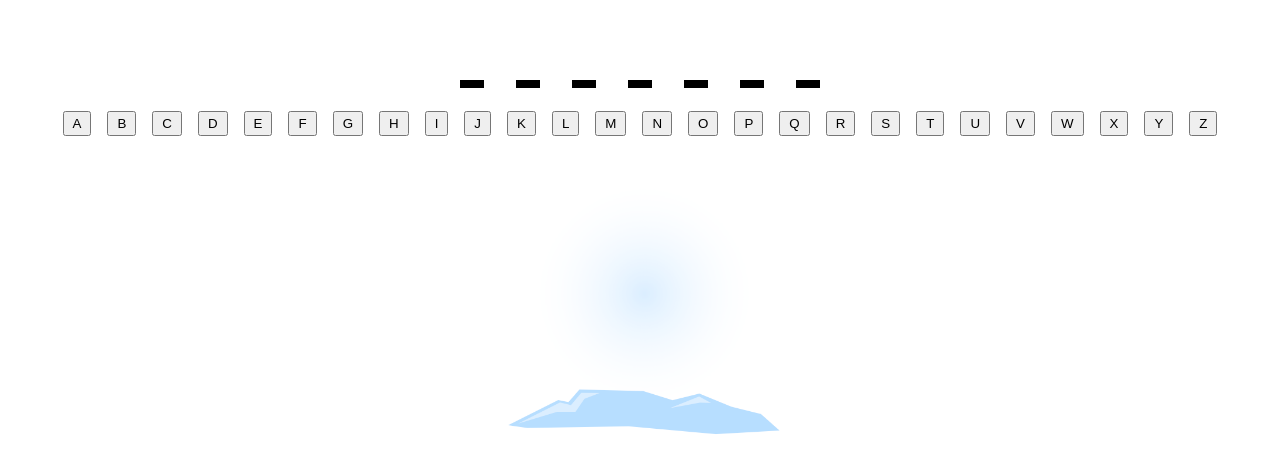
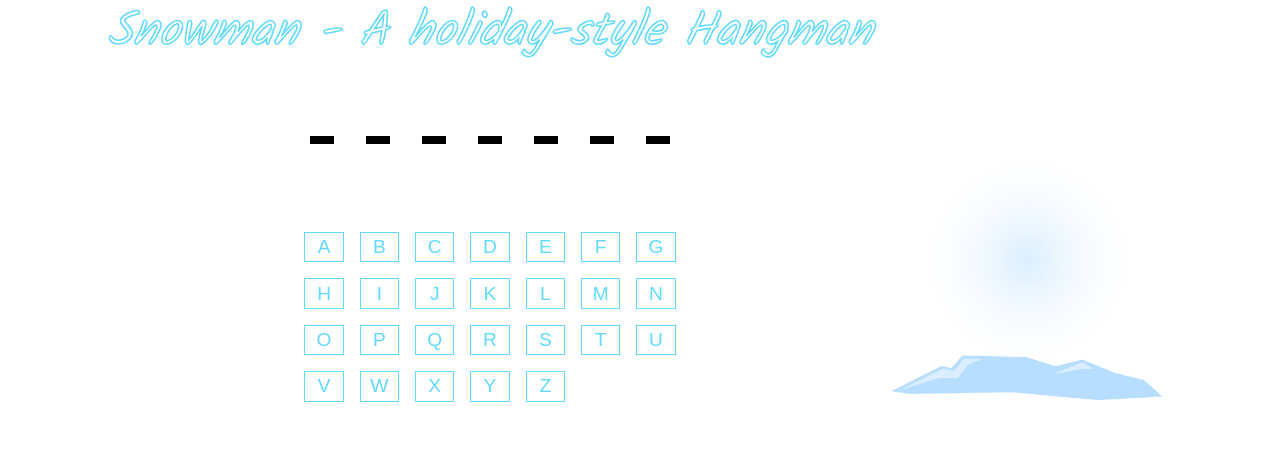
Before and after one commit to Sgreid7/snowman, a React (Create React App) app: page / in a window 1280 px wide. Shown: the top 472 px of the page. Built offline with nearby package versions, Linux system fonts and the light colour scheme.

Commit message:
added styles, button disable needs work

```diff
--- a/package.json
+++ b/package.json
@@ -32,6 +32,7 @@
     "json": "^9.0.6",
     "react": "^16.13.1",
     "react-dom": "^16.13.1",
-    "react-scripts": "^3.4.1"
+    "react-scripts": "^3.4.1",
+    "styled-components": "^5.0.1"
   }
 }
--- a/public/index.html
+++ b/public/index.html
@@ -1,15 +1,22 @@
 <!DOCTYPE html>
 <html lang="en">
   <head>
-    <meta charset="utf-8">
-    <link rel="shortcut icon" href="%PUBLIC_URL%/favicon.ico">
-    <meta name="viewport" content="width=device-width, initial-scale=1, shrink-to-fit=no">
-    <meta name="theme-color" content="#000000">
+    <meta charset="utf-8" />
+    <link rel="shortcut icon" href="%PUBLIC_URL%/favicon.ico" />
+    <link
+      href="https://fonts.googleapis.com/css?family=Kalam&display=swap"
+      rel="stylesheet"
+    />
+    <meta
+      name="viewport"
+      content="width=device-width, initial-scale=1, shrink-to-fit=no"
+    />
+    <meta name="theme-color" content="#000000" />
     <!--
       manifest.json provides metadata used when your web app is added to the
       homescreen on Android. See https://developers.google.com/web/fundamentals/web-app-manifest/
     -->
-    <link rel="manifest" href="%PUBLIC_URL%/manifest.json">
+    <link rel="manifest" href="%PUBLIC_URL%/manifest.json" />
     <!--
       Notice the use of %PUBLIC_URL% in the tags above.
       It will be replaced with the URL of the `public` folder during the build.
--- a/src/App.js
+++ b/src/App.js
@@ -1,6 +1,8 @@
 import React, { Component, useState, useEffect } from 'react'
+import Header from './components/Header'
 import words from './data.json'
 import alphabet from './letters.json'
+import styled from 'styled-components'
 import step0 from './images/step_0.png'
 import step1 from './images/step_1.png'
 import step2 from './images/step_2.png'
@@ -37,11 +39,12 @@ const App = () => {
 
   return (
     <>
-      <main>
-        <section className="word">
+      <MainContent>
+        <Header text="Snowman - A holiday-style Hangman" />
+        <RandomWord className="word">
           {letters.map((letter) => {
             return (
-              <div className="space">
+              <Underline>
                 <div
                   className={
                     clickedLetters.includes(letter.toUpperCase())
@@ -52,30 +55,73 @@ const App = () => {
                 >
                   {letter}
                 </div>
-              </div>
+              </Underline>
             )
           })}
-        </section>
-        <section className="buttons">
+        </RandomWord>
+        <Buttons>
           {alphabet.map((letter) => {
             return (
-              <button
+              <Button
                 onClick={onLetterClicked}
                 className="button"
                 key={letter}
                 value={letter}
               >
                 {letter}
-              </button>
+              </Button>
             )
           })}
-        </section>
-        <section className="snowman">
-          <img width="300" src={images[revealedLetters.length]} alt="" />
-        </section>
-      </main>
+        </Buttons>
+      </MainContent>
+      <SnowmanSection>
+        <img width="300" src={images[revealedLetters.length]} alt="" />
+      </SnowmanSection>
     </>
   )
 }
 
 export default App
+const MainContent = styled.main`
+  display: flex;
+  flex-direction: column;
+  align-items: center;
+`
+
+const RandomWord = styled.section`
+  display: flex;
+  /* height: 8rem; */
+`
+const Underline = styled.div`
+  border-bottom: 0.5rem solid #000;
+  margin: 5rem 1rem;
+  width: 1.5rem;
+  text-align: center;
+`
+const Buttons = styled.section`
+  display: grid;
+  grid-template-columns: repeat(7, 1fr);
+`
+
+const Button = styled.button`
+  font-size: 1.2rem;
+  margin: 0.5rem;
+  padding: 0.2rem 0.6rem;
+  border: 0.1rem solid #61dafb;
+  color: #61dafb;
+  background: #fff;
+  transition: 0.3s ease;
+  :hover {
+    cursor: pointer;
+    border: 0.1rem solid #fff;
+    color: #fff;
+    background: #61dafb;
+    transform: translateY(-0.5rem);
+    box-shadow: 0 0.1rem 0.2rem #111;
+  }
+`
+
+const SnowmanSection = styled.section`
+  display: flex;
+  align-items: flex-end;
+`
--- /dev/null
+++ b/src/components/Header.jsx
@@ -0,0 +1,16 @@
+import React, { Component } from 'react'
+import styled from 'styled-components'
+
+const Header = ({ text }) => {
+  return <HeaderText>{text}</HeaderText>
+}
+
+export default Header
+const HeaderText = styled.header`
+  font-size: 3rem;
+  font-style: italic;
+  margin-top: 0.5rem;
+  -webkit-text-fill-color: white;
+  -webkit-text-stroke-width: 0.1rem;
+  -webkit-text-stroke-color: #61dafb;
+`
--- a/src/index.css
+++ b/src/index.css
@@ -8,38 +8,17 @@ html {
 
 body {
   margin: 0;
-  min-height: 100%;
-}
-
-main {
-  display: flex;
-  flex-direction: column;
-  align-items: center;
-}
-
-.word {
-  display: flex;
+  font-family: 'Kalam', cursive;
 }
 
 div {
   display: flex;
   justify-content: center;
   font-size: 3rem;
-  margin-top: 5rem;
-}
-
-.space {
-  border-bottom: 0.5rem solid #000;
-  margin: 0 1rem;
-  width: 1.5rem;
-  text-align: center;
+  /* margin-top: 5rem; */
+  /* padding-bottom: 3rem; */
 }
 
 .hiddenLetter {
   display: none;
 }
-
-button {
-  margin: 0.5rem;
-  padding: 0.2rem 0.5rem;
-}
```
Also changed, not shown: src/components/HelloWorld.js (deleted, +0 -7 lines), 1 other file (tests, documents, lock files or other folders).
